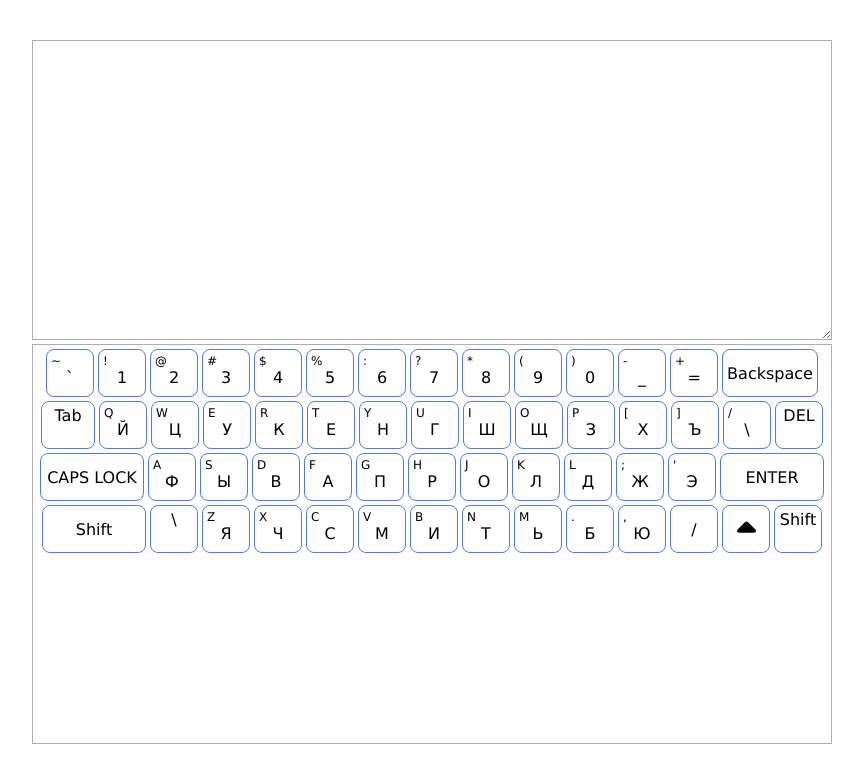
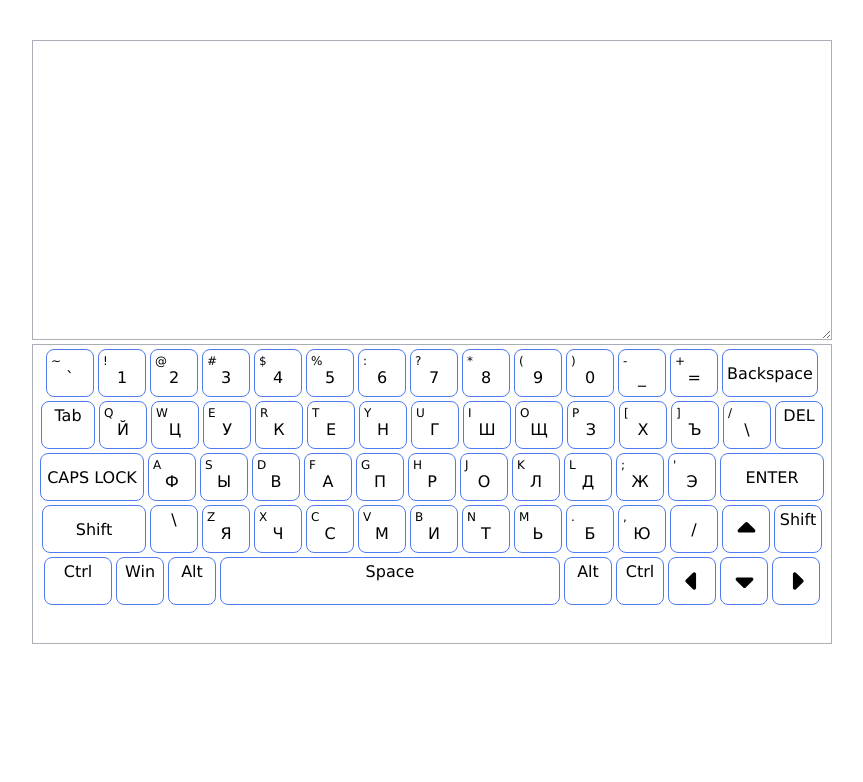
Before and after one commit to Svetlaya87/virtual-keyboard, a plain HTML site: page index.html in a window 1280 px wide. Shown: the whole page, without its empty margins (208-1071 px from the left). Drawn offline with Linux system fonts and the light colour scheme.

Commit message:
feat: add func keys and css to them

```diff
--- a/main.js
+++ b/main.js
@@ -51,6 +51,18 @@ let lettersLineZM = [
     ["/"],
     [""],
     ["Shift"],
+];
+
+let funcKeys = [
+    ["Ctrl"],
+    ["Win"],
+    ["Alt"],
+    ["Space"],
+    ["Alt"],
+    ["Ctrl"],
+    [""],
+    [""],
+    [""],
 ]
 
 
@@ -91,6 +103,11 @@ keyZMContainer.id = "letters-zm-keys";
 keyZMContainer.className = "key-line";
 KeyBoardContainer.insertAdjacentElement('beforeend', keyZMContainer);
 
+let keyFuncKeysContainer = document.createElement('div');
+keyFuncKeysContainer.id = "letters-func-keys";
+keyFuncKeysContainer.className = "key-line";
+KeyBoardContainer.insertAdjacentElement('beforeend', keyFuncKeysContainer);
+
 function insertLineOfKeys (arr, tag){
     for(let i=0; i< arr.length; i++){
         let keyDiv = document.createElement('div');
@@ -115,6 +132,7 @@ function insertLineOfKeys (arr, tag){
 insertLineOfKeys(lettersLineQP, keyQPContainer);
 insertLineOfKeys(lettersLineAL, keyALContainer);
 insertLineOfKeys(lettersLineZM, keyZMContainer);
+insertLineOfKeys(funcKeys, keyFuncKeysContainer);
 
 for(let i=0; i<numberKeys.length; i++){
     let keyDiv = document.createElement('div');
@@ -156,13 +174,38 @@ enter.classList.add("enter");
 let shift = document.querySelector("#letters-zm-keys .key:first-child");
 shift.classList.add("shift");
 
-let arrowUp  = document.querySelector("#letters-zm-keys .key:nth-child(13)");
-arrowUp.classList.add("key-img");
-let imgArrowUp = document.createElement("img");
-imgArrowUp.src="./svg/arrow-up.svg";
-imgArrowUp.classList.add("img-vertical-arrows");
-arrowUp.insertAdjacentElement("beforeend", imgArrowUp);
-
-
 let slash  = document.querySelector("#letters-zm-keys .key:nth-child(12)");
 slash.classList.add("key-single");
+
+let arrowUp  = document.querySelector("#letters-zm-keys .key:nth-child(13)");
+let arrowLeft  = document.querySelector("#letters-func-keys .key:nth-child(7)");
+let arrowDown  = document.querySelector("#letters-func-keys .key:nth-child(8)");
+let arrowRight  = document.querySelector("#letters-func-keys .key:nth-child(9)");
+
+let arrows = [
+    [arrowUp, "./svg/arrow-up.svg" ],
+    [arrowLeft, "./svg/arrow-left.svg"],
+    [arrowRight, "./svg/arrow-right.svg"],
+    [arrowDown, "./svg/arrow-down.svg"]
+]
+
+function insertArrowImg(arrow, link){
+
+  arrow.classList.add("key-img");
+  let img = document.createElement("img");
+  img.src= link;
+  img.classList.add("img-arrows");
+  arrow.insertAdjacentElement("beforeend", img);
+
+}
+
+insertArrowImg(arrowUp, arrows[0][1]);
+insertArrowImg(arrowLeft, arrows[1][1]);
+insertArrowImg(arrowRight, arrows[2][1]);
+insertArrowImg(arrowDown, arrows[3][1]);
+
+let space  = document.querySelector("#letters-func-keys .key:nth-child(4)");
+space.classList.add("space");
+
+let ctrl = document.querySelector("#letters-func-keys .key:nth-child(1)");
+ctrl.classList.add("ctrl");
--- a/style.css
+++ b/style.css
@@ -26,7 +26,7 @@ body {
 
 .container {
     padding: 4px;
-    height: 400px;
+    height: 300px;
     display: flex;
     flex-direction: column;
     align-items: center;
@@ -72,16 +72,25 @@ body {
     text-align: center;
 }
 
+.space {
+    width: 340px;
+}
+
+.ctrl {
+    width: 68px;
+}
+
 .key-img,
 .key-single {
     flex-direction: row;
     justify-content: center;
 }
 
-.img-vertical-arrows {
+.img-arrows {
 
     align-self: center;
     width: 50%;
+    height: 75%;
     display: flex;
 }
 
```
Also changed, not shown: svg/arrow-down.svg (added), svg/arrow-left.svg (added), svg/arrow-right.svg (added).
